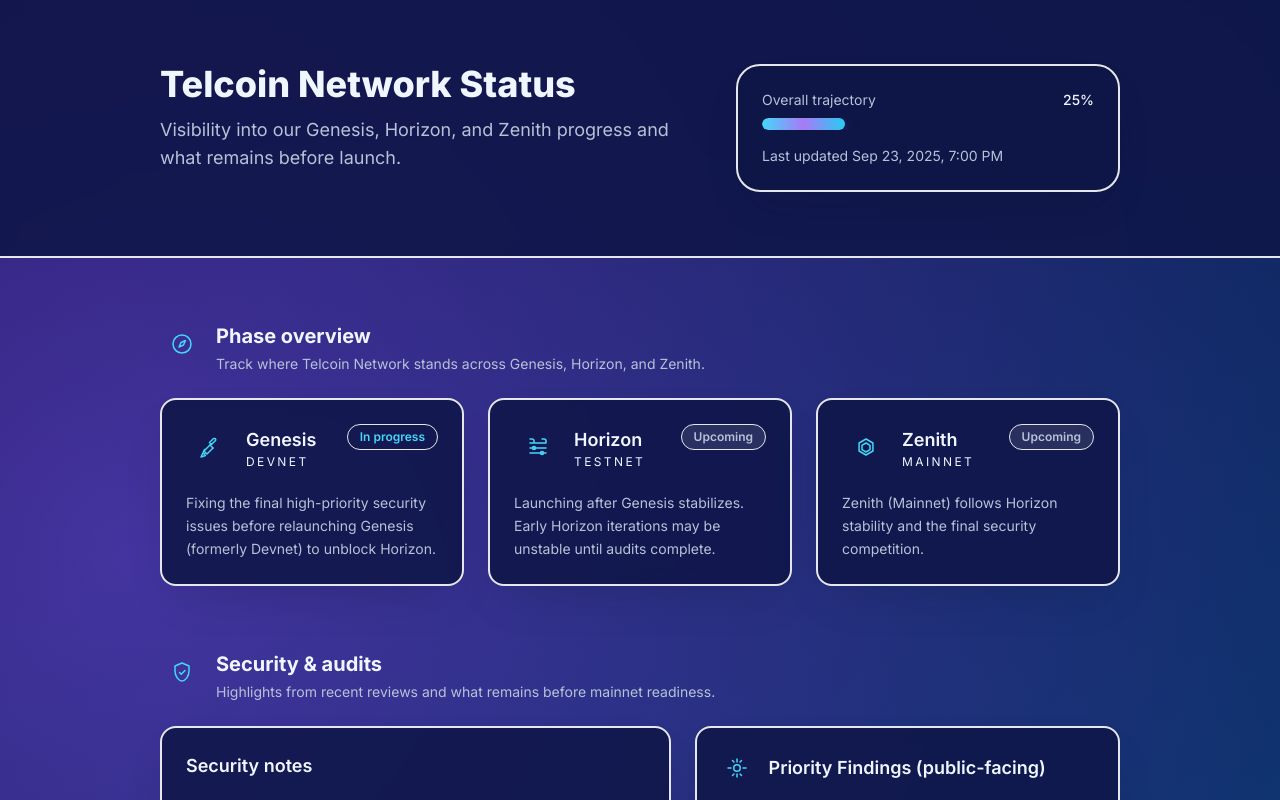
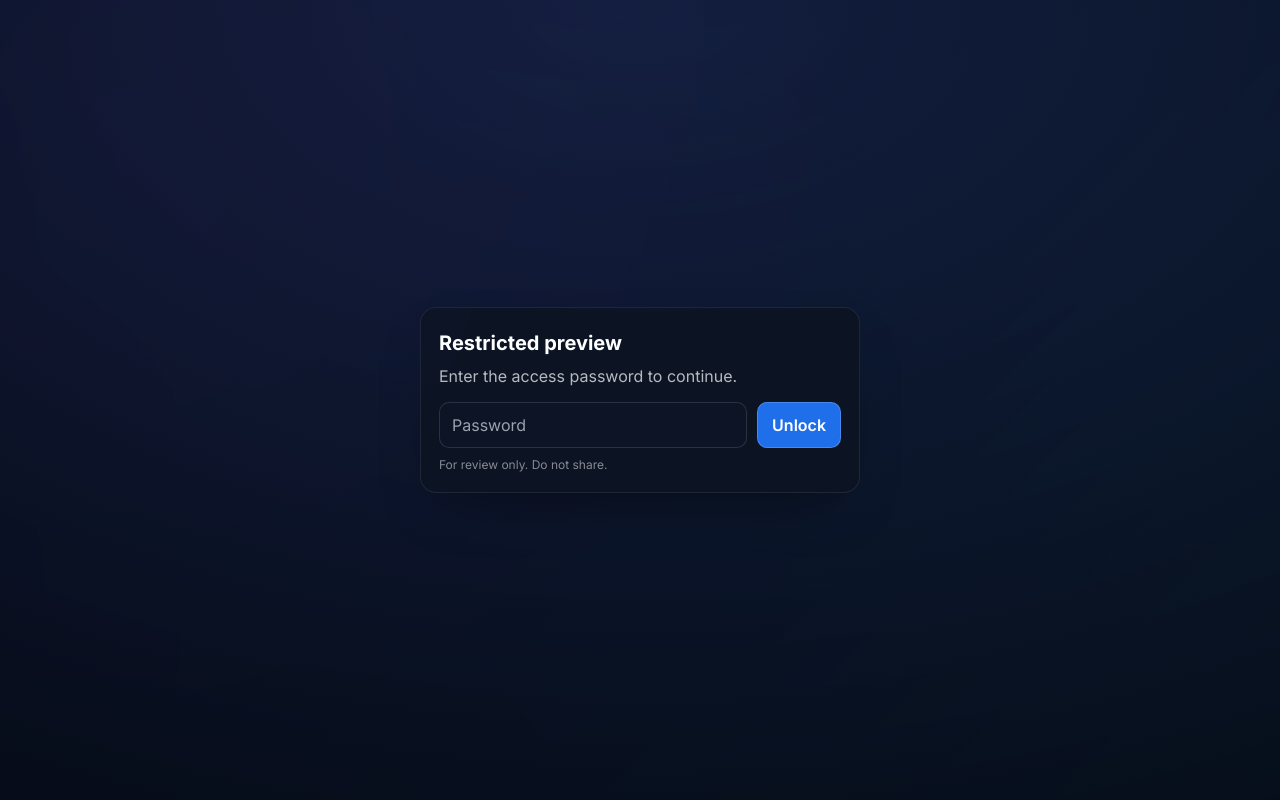
Before and after one commit to Telcoin-Association/tn-roadmap, a React (Vite) app: page / in a window 1280 px wide. Shown: the top 800 px of the page. Built offline with nearby package versions, Linux system fonts and the light colour scheme.

Commit message:
feat(security): add client-side password gate + noindex (preview-only)

```diff
--- a/index.html
+++ b/index.html
@@ -3,6 +3,7 @@
   <head>
     <meta charset="UTF-8" />
     <meta name="viewport" content="width=device-width, initial-scale=1.0" />
+    <meta name="robots" content="noindex,nofollow" />
     <title>Telcoin Network Status</title>
     <meta name="description" content="Live status of the Telcoin Network roadmap." />
   </head>
--- a/src/index.css
+++ b/src/index.css
@@ -24,3 +24,15 @@
     @apply outline-none ring-2 ring-offset-2 ring-offset-bg;
   }
 }
+
+/* Password gate overlay (client-side only) */
+.gate-overlay{position:fixed;inset:0;display:grid;place-items:center;background:radial-gradient(120% 120% at 50% 0%,rgba(20,30,60,.9),rgba(5,10,20,.98));backdrop-filter:blur(6px);z-index:50}
+.gate-card{width:min(92vw,440px);border-radius:16px;border:1px solid rgba(255,255,255,.08);background:rgba(13,20,36,.9);padding:20px 18px 18px;box-shadow:0 24px 60px -30px rgba(0,0,0,.6)}
+.gate-title{margin:0 0 6px;font-size:20px;font-weight:700;color:#fff}
+.gate-sub{margin:0 0 14px;color:rgba(255,255,255,.7)}
+.gate-form{display:flex;gap:10px}
+.gate-input{flex:1;min-width:0;border-radius:10px;border:1px solid rgba(255,255,255,.12);background:#0c1426;color:#fff;padding:10px 12px}
+.gate-btn{border-radius:10px;border:1px solid rgba(255,255,255,.18);background:#1f6feb;color:#fff;padding:10px 14px;font-weight:600}
+.gate-btn:disabled{opacity:.6;cursor:not-allowed}
+.gate-error{color:#ffadad;margin-top:10px}
+.gate-note{color:rgba(255,255,255,.5);margin-top:8px;font-size:12px}
--- a/src/main.tsx
+++ b/src/main.tsx
@@ -3,6 +3,7 @@
 import App from './App';
 import './styles/theme.css';
 import './index.css';
+import PasswordGate from './security/PasswordGate';
 
 const rootElement = document.getElementById('root');
 
@@ -12,6 +13,8 @@
 
 ReactDOM.createRoot(rootElement).render(
   <React.StrictMode>
-    <App />
+    <PasswordGate>
+      <App />
+    </PasswordGate>
   </React.StrictMode>
 );
--- /dev/null
+++ b/src/security/PasswordGate.tsx
@@ -0,0 +1,72 @@
+// src/security/PasswordGate.tsx
+import { useEffect, useMemo, useState } from "react";
+
+const EXPECTED_HEX_SHA256 = "37f74fb8178d9ba6aa33f082c216a2ff4463d975c1b24f10e96c41fadcb4d9cd"; // sha256("association1!$")
+const STORAGE_KEY = "tn_auth_sha256";
+const MAX_ATTEMPTS = 8;
+
+async function sha256Hex(input: string) {
+  const enc = new TextEncoder().encode(input);
+  const buf = await crypto.subtle.digest("SHA-256", enc);
+  return Array.from(new Uint8Array(buf)).map(b => b.toString(16).padStart(2, "0")).join("");
+}
+
+export default function PasswordGate(props: { children: React.ReactNode }) {
+  const [ok, setOk] = useState<boolean | null>(null);
+  const [error, setError] = useState<string>("");
+
+  useEffect(() => {
+    const saved = sessionStorage.getItem(STORAGE_KEY);
+    setOk(saved === EXPECTED_HEX_SHA256);
+  }, []);
+
+  const onSubmit = useMemo(() => {
+    return async (evt: React.FormEvent<HTMLFormElement>) => {
+      evt.preventDefault();
+      setError("");
+      const form = evt.currentTarget;
+      const fd = new FormData(form);
+      const pwd = String(fd.get("password") ?? "");
+      const hex = await sha256Hex(pwd);
+      if (hex === EXPECTED_HEX_SHA256) {
+        sessionStorage.setItem(STORAGE_KEY, hex);
+        setOk(true);
+      } else {
+        const attempts = Number(sessionStorage.getItem(STORAGE_KEY + ":attempts") ?? 0) + 1;
+        sessionStorage.setItem(STORAGE_KEY + ":attempts", String(attempts));
+        setError("Incorrect password.");
+        if (attempts >= MAX_ATTEMPTS) {
+          setError("Too many attempts. Please reload the page and try again later.");
+          (evt.target as HTMLFormElement).querySelector("button")?.setAttribute("disabled","true");
+        }
+      }
+      (form.querySelector('input[type="password"]') as HTMLInputElement)?.focus();
+      (form.querySelector('input[type="password"]') as HTMLInputElement).value = "";
+    };
+  }, []);
+
+  if (ok) return <>{props.children}</>;
+
+  return (
+    <div className="gate-overlay" data-section="password-gate" aria-live="polite">
+      <div className="gate-card" role="dialog" aria-modal="true" aria-labelledby="gate-title">
+        <h1 id="gate-title" className="gate-title">Restricted preview</h1>
+        <p className="gate-sub">Enter the access password to continue.</p>
+        <form onSubmit={onSubmit} className="gate-form" autoComplete="off">
+          <input
+            type="password"
+            name="password"
+            inputMode="text"
+            placeholder="Password"
+            className="gate-input"
+            aria-label="Password"
+            required
+          />
+          <button type="submit" className="gate-btn">Unlock</button>
+        </form>
+        {error ? <p className="gate-error">{error}</p> : null}
+        <p className="gate-note">For review only. Do not share.</p>
+      </div>
+    </div>
+  );
+}
```
Also changed, not shown: public/robots.txt (added).
